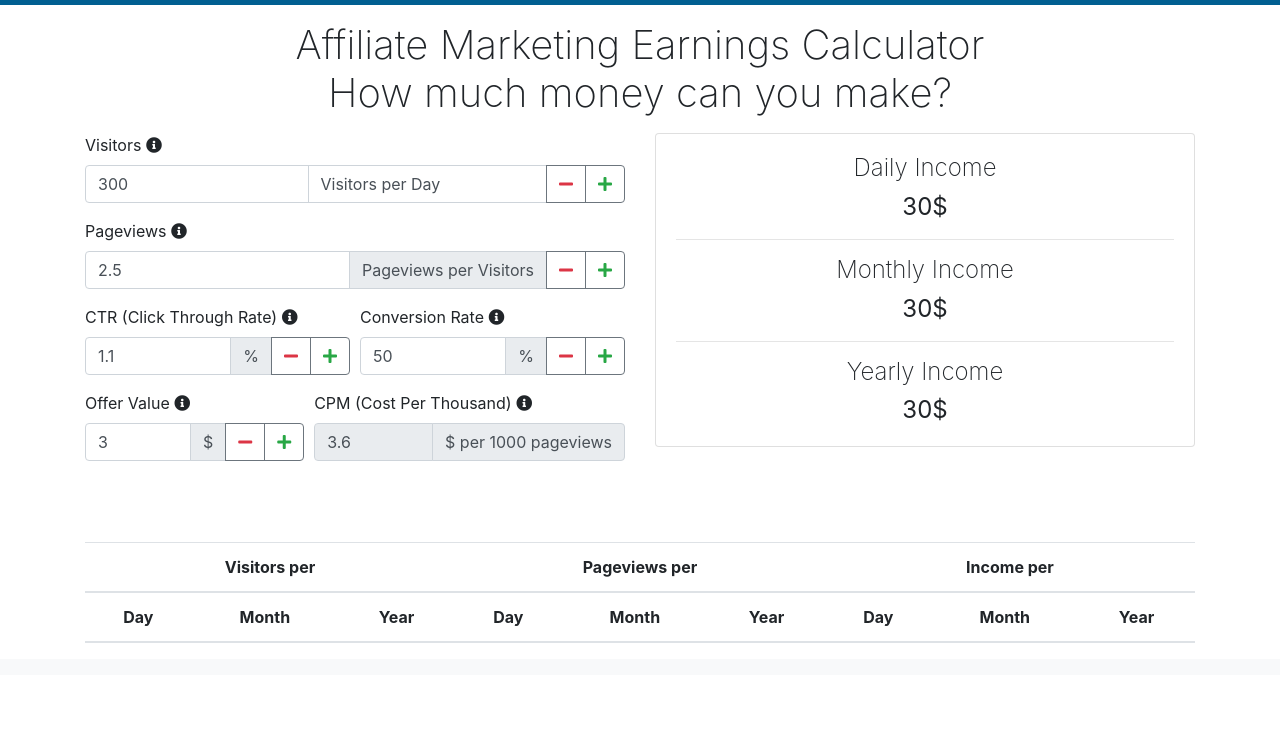
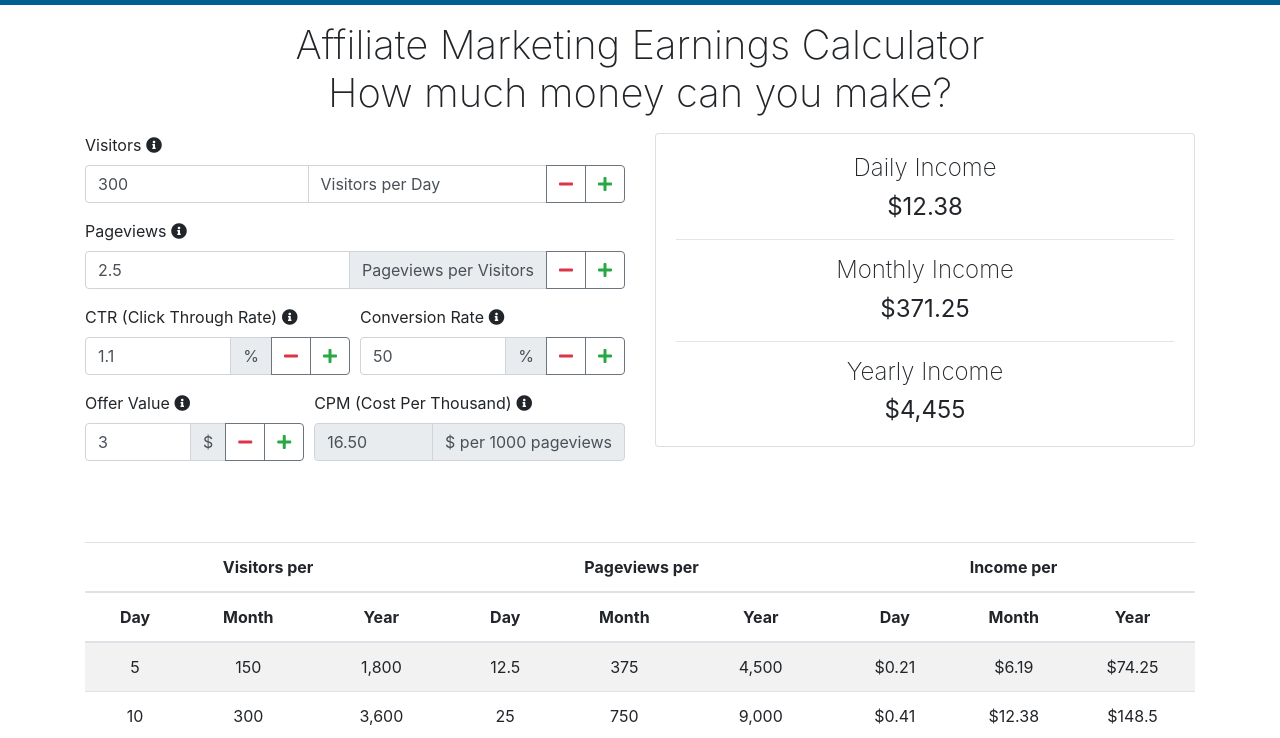
Before and after one commit to sid-2001/Afflicat, a plain HTML site: page index.html in a window 1280 px wide. Shown: the part 59-797 px from the top of the page. Drawn offline with Linux system fonts and the light colour scheme; files that its build step writes are made by us from their sources; a script that the page names is missing.

Commit message:
secound_change

```diff
--- a/index.html
+++ b/index.html
@@ -62,7 +62,7 @@
 
 
 
-<link rel="stylesheet" href="css/output.afad82407a2b.css" type="text/css">
+<link rel="stylesheet" href="/output.afad82407a2b.css" type="text/css">
 
       <link rel="stylesheet" type="text/css" href="https://maxcdn.bootstrapcdn.com/font-awesome/4.7.0/css/font-awesome.min.css">
 
@@ -518,7 +518,7 @@
 
 
 
-<script src="js/output.ec17778a2ed0.js"></script>
+<script src="/output.ec17778a2ed0.js"></script>
 
 <script id="dsq-count-scr" src="//passiveincomecalculator.disqus.com/count.js" async></script>
 
```
